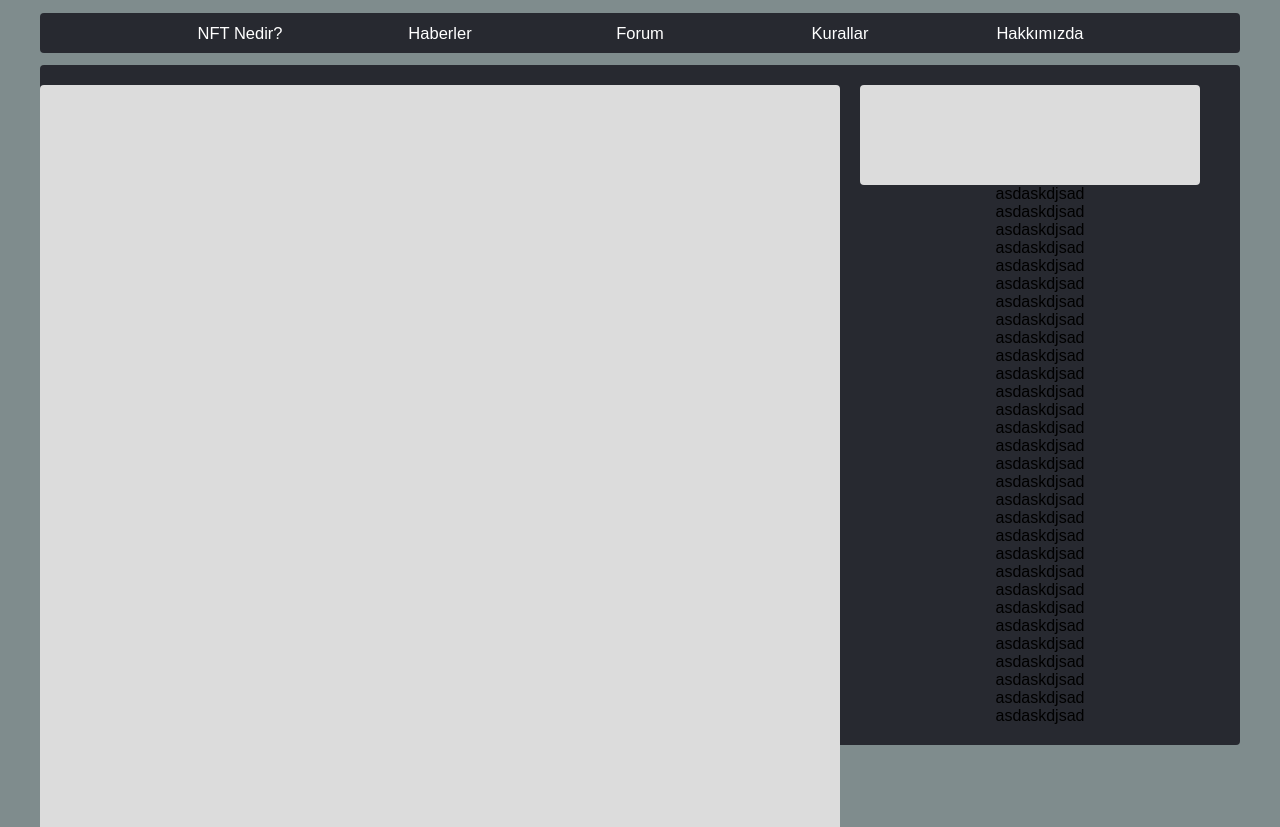
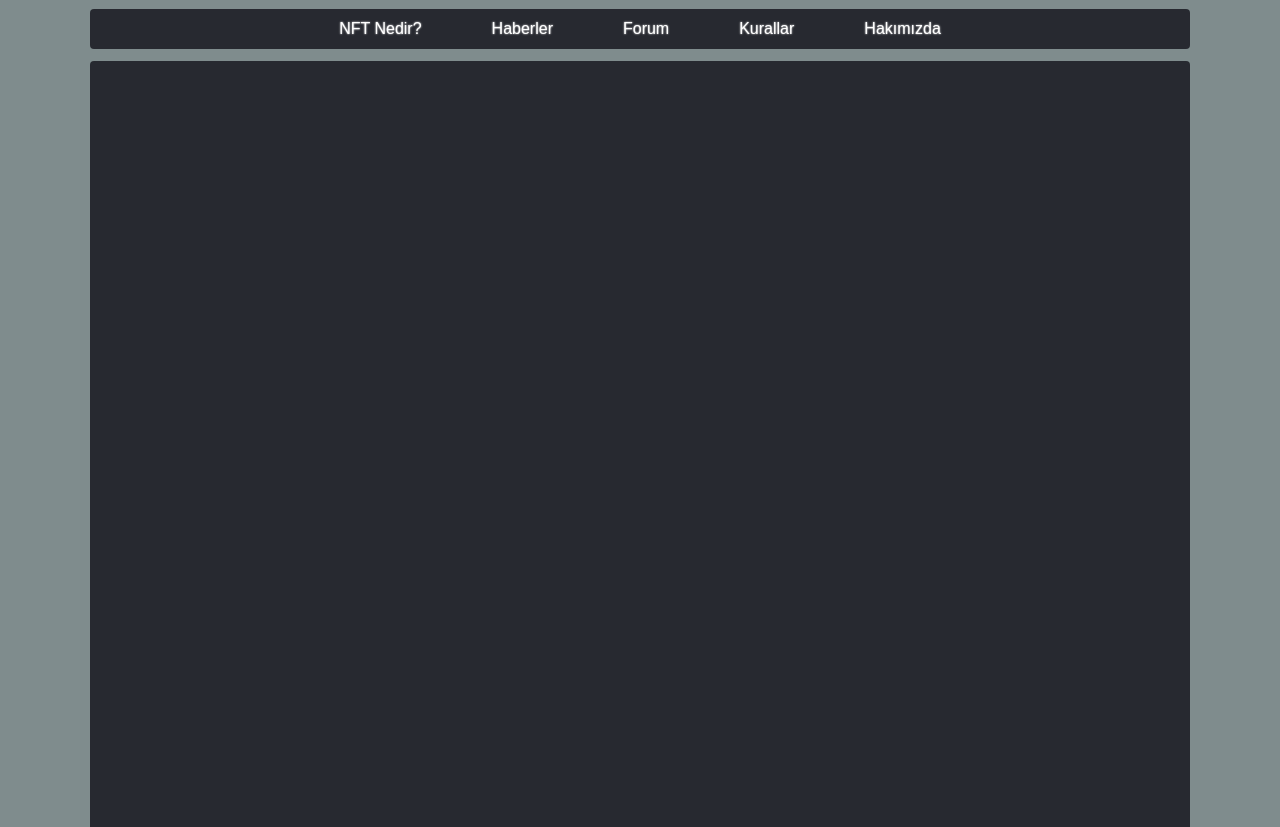
Before and after one commit to Sarusbr/Forum-Sitesi, a website: page html/index.html in a window 1280 px wide. Shown: the part 111-938 px from the top of the page. Drawn offline with Linux system fonts and the light colour scheme; files that its build step writes are made by us from their sources.

Commit message:
transparan menü

```diff
--- a/html/index.html
+++ b/html/index.html
@@ -19,28 +19,17 @@
         </div>
     </div>
 
-    <div class="menuBoxContainer">
-        <div class="menuBox">
-            <div class="menuBoxContent">
-                <div class="menuButtonBox">NFT Nedir?</div>
-                <div class="menuButtonBox">Haberler</div>
-                <div class="menuButtonBox">Forum</div>
-                <div class="menuButtonBox">Kurallar</div>
-                <div class="menuButtonBox">Hakkımızda</div>
-            </div>
-        </div>
-        <div class="ContentBox">
-            <div class="Contents">
-                <div class="Content1"></div>
-                <div class="Content2"></div>
-            </div>
-            asdaskdjsad <br>asdaskdjsad <br>asdaskdjsad <br>asdaskdjsad <br>asdaskdjsad <br>
-            asdaskdjsad <br>asdaskdjsad <br>asdaskdjsad <br>asdaskdjsad <br>asdaskdjsad <br>
-            asdaskdjsad <br>asdaskdjsad <br>asdaskdjsad <br>asdaskdjsad <br>asdaskdjsad <br>
-            asdaskdjsad <br>asdaskdjsad <br>asdaskdjsad <br>asdaskdjsad <br>asdaskdjsad <br>
-            asdaskdjsad <br>asdaskdjsad <br>asdaskdjsad <br>asdaskdjsad <br>asdaskdjsad <br>
-            asdaskdjsad <br>asdaskdjsad <br>asdaskdjsad <br>asdaskdjsad <br>asdaskdjsad <br>
-        </div>
+    <ul class="menu"><li>NFT Nedir?</li><li>Haberler</li><li>Forum</li><li>Kurallar</li><li>Hakımızda</li></ul>
+
+
+
+
+
+
+
+    <div class="ContentBox">
+
     </div>
+    <script src="public/scripts/mainScript.js"></script>
 </body>
 </html>
--- a/public/styles/mainStyle.css
+++ b/public/styles/mainStyle.css
@@ -1,12 +1,32 @@
+*{
+    margin: 0px;
+    padding: 0px;
+}
+
+::-webkit-scrollbar{
+    width: 5px;
+}
+
+::-webkit-scrollbar-thumb{
+    background-color: #272930;
+    border-radius: 5px;
+}
+
+::-webkit-scrollbar-track-piece{
+    background-color: aqua;
+}
+
 body{
     font-family: Arial, Helvetica, sans-serif;
     background-color: #7f8c8d;
     overflow-x: hidden;
+    overflow-y: visible;
 }
 
 /*değişken tanımlama*/
+
 :root{
-    --boyut:1200px; /*Ekran Boyutu*/
+    --boyut:1100px; /*Ekran Boyutu*/
     --boyut2:1160px;
 }
 
@@ -14,8 +34,8 @@ body{
     width: 100vw;
     height: 90px;
     background-color: #272930;
-    margin: -8px 0px 0px -8px;
     padding: 10px 0px;
+    margin-left: -4px;
 }
 
 .bannerLogoBox{
@@ -78,45 +98,37 @@ body{
     color: white;
 }
 
-.menuBoxContainer{
-    width: 100vw;
-    height: 90px;
-    margin: -8px 0px 0px -8px;
-    padding: 10px 0px;
+.menu{
+    margin: auto;
+    width: var(--boyut);
+    border-radius: 4px;
+    margin-top: 10px;
+    height: 40px;
+    text-decoration: none;
+    list-style: none;
+    text-align: center;
+    background-image: linear-gradient(270deg,#272930 19.9%,transparent 19.9% 80.5%,#272930 80.5% 100%);
+    /*background-color: #272930;*/
+    color: white;
+
 }
 
-.menuBox{
-    width: var(--boyut);
+.menu li{
+    display: inline-block;
+    padding: 0px 35px;
     height: 40px;
-    margin: auto;
     background-color: #272930;
-    border-radius: 4px;
-    margin-top: 12px;
+    transition: 0.2s;
+    cursor: pointer;
+    line-height: 39.5px;
+    text-shadow: 0px 0px 2px white;
 }
 
-.menuBoxContent{
-    width: 1000px;
-    height: 40px;
-    margin: auto;
-}
-
-.menuButtonBox{
-    width: 200px;
-    height: 29px;
-    padding-top: 11px;
-    color: white;
+.menu li:hover{
     background-color: transparent;
-    transition: 0.4s;
-    float: left;
-    cursor: pointer;
-    text-align: center;
-    font-size: 16.5px;
-}
-
-.menuButtonBox:hover{
-    background-color: white;
+    transition: 0.2s;
     color: black;
-    transition: 0.4s;
+    text-shadow: 0px 0px 5px red;
 }
 
 .ContentBox{
@@ -127,34 +139,17 @@ body{
     margin-top: 12px;
     padding: 20px 0px;
     height: auto;
+    height: 1000px;
     text-align: center;
 }
-
-.Contents{
-    width: 1160px;
-    height: auto;
-}
-
-.Content1{
-    width: 800px;
-    height: 1000px;
-    border-radius: 4px;
-    background-color: gainsboro;
-    float: left;
-}
-
-.Content2{
-    width: 340px;
-    height: 100px;
-    border-radius: 4px;
-    background-color: gainsboro;
-    float: right;
-    position: sticky;
-    top: 0%;
-}
 /*
-<div class="Contents">
-                <div class="Content1"></div>
-                <div class="Content2"></div>
-            </div>
+<div class="menuBox">
+        <div class="menuBoxContent">
+            <div class="menuButtonBox">NFT Nedir?</div>
+            <div class="menuButtonBox">Haberler</div>
+            <div class="menuButtonBox">Forum</div>
+            <div class="menuButtonBox">Kurallar</div>
+            <div class="menuButtonBox">Hakkımızda</div>
+        </div>
+    </div>
 */
```
Also changed, not shown: public/scripts/mainScript.js (added).
